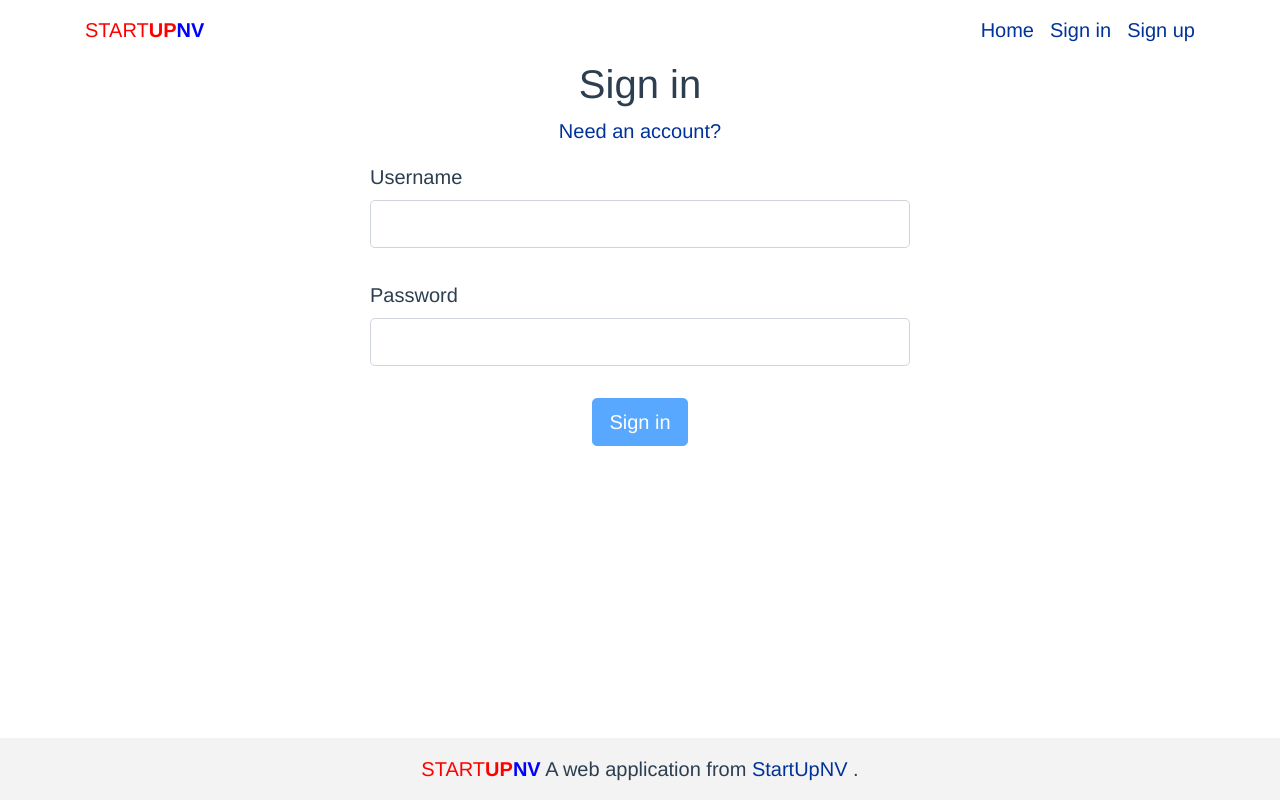
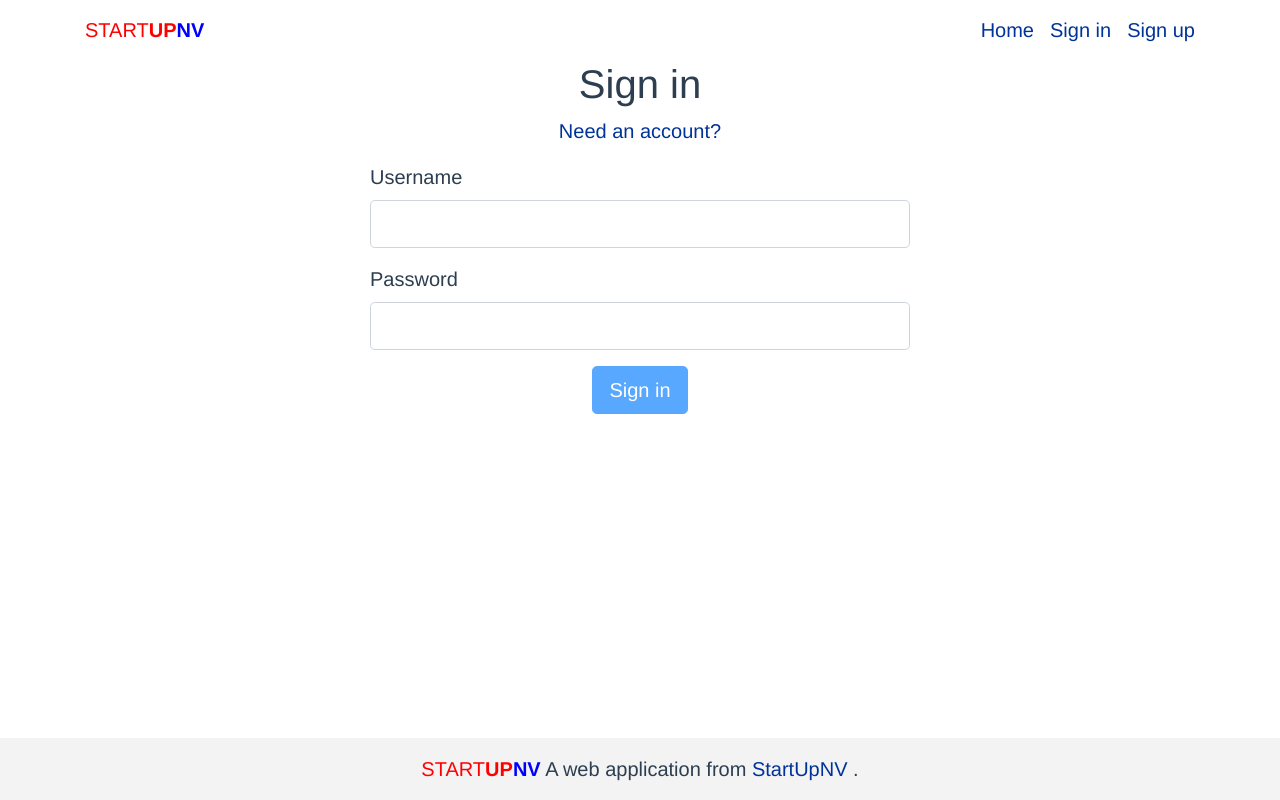
Before and after one commit to landeaux/spawa-client, a Vue app: page /login in a window 1280 px wide. Built offline with nearby package versions, Linux system fonts and the light colour scheme; what vue-friendly-iframe, vue-youtube-embed would draw is missing.

Commit message:
Remove form-group elements from inputs
fieldset elements (form-groups) wrapping each input removed as they are
now embedded in TextInputWithValidation.

```diff
--- a/src/views/Login.vue
+++ b/src/views/Login.vue
@@ -80,7 +80,6 @@ export default {
             tag="div"
           >
             <form @submit.prevent="handleSubmit(onSubmit)">
-              <fieldset class="form-group">
               <TextInputWithValidation
                 id="username"
                 v-model="username"
@@ -88,8 +87,6 @@ export default {
                 type="text"
                 required
               />
-              </fieldset>
-              <fieldset class="form-group">
               <TextInputWithValidation
                 id="password"
                 v-model="password"
@@ -97,7 +94,6 @@ export default {
                 type="password"
                 required
               />
-              </fieldset>
               <button
                 class="btn btn-lg btn-primary pull-xs-right"
                 :disabled="invalid"
@@ -111,14 +107,3 @@ export default {
     </div>
   </div>
 </template>
-
-<style scoped lang="sass">
-  fieldset
-    &.form-group
-      text-align: left
-      label
-        font-weight: bold
-      .form-field-error
-        color: red
-        font-size: 1rem
-</style>
```
Lines whose indentation alone changed are shown as unchanged.
